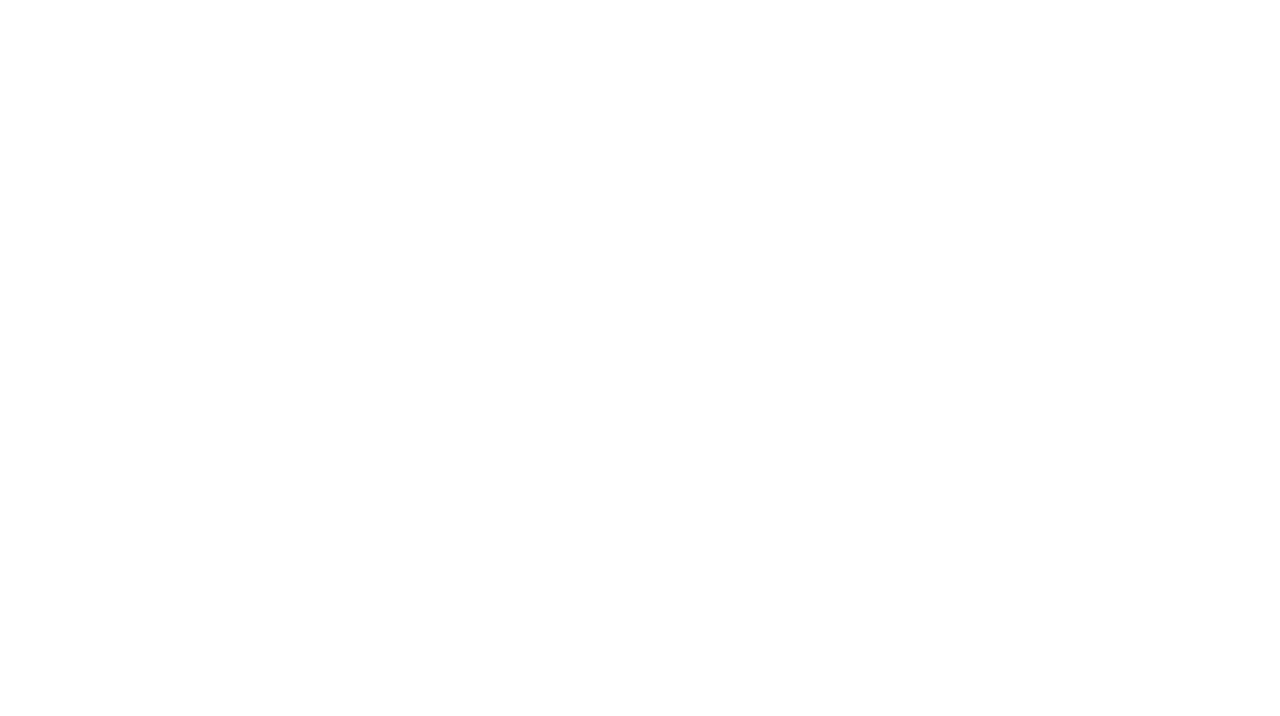
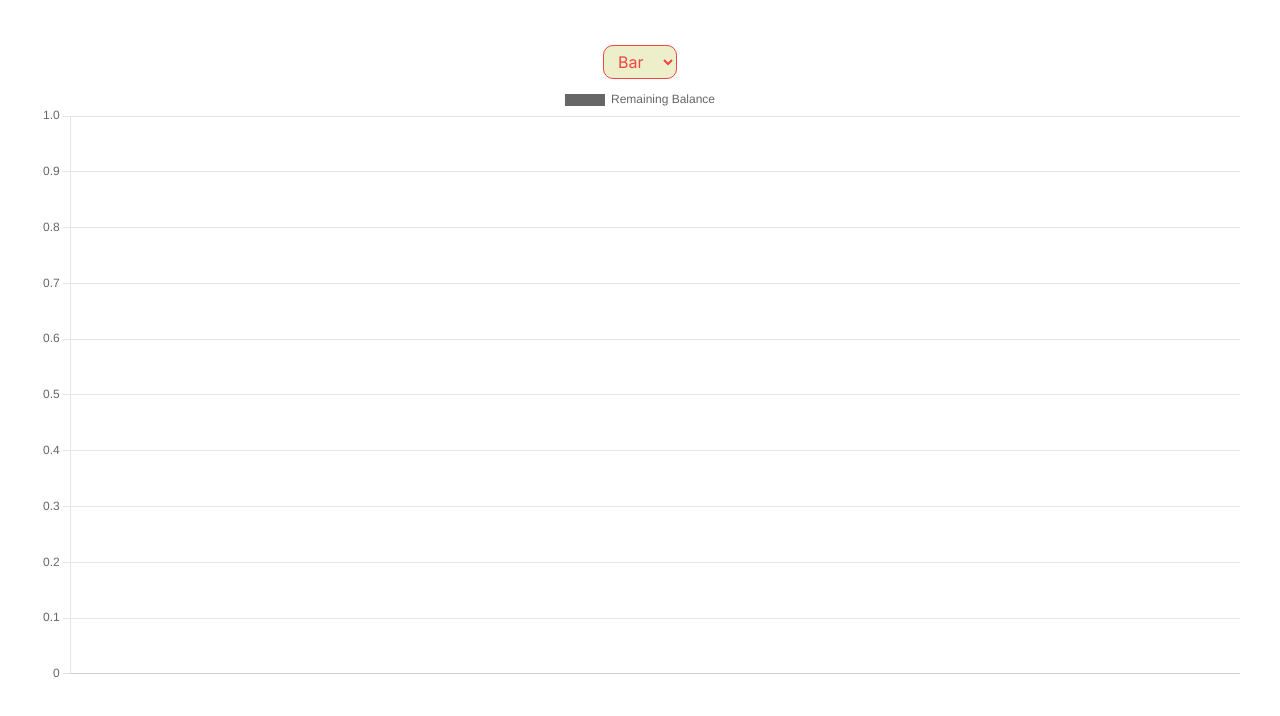
Before and after one commit to SaiDhakshin/clearDebt, a Vue app in the folder clear-debts-frontend/: page /graph in a window 1280 px wide. Before the commit this address had no page. Shown: the top 716 px of the page. Built offline with nearby package versions, Linux system fonts and the light colour scheme.

Commit message:
feat: chartjs

```diff
--- /dev/null
+++ b/clear-debts-frontend/src/components/BaseChart.vue
@@ -0,0 +1,59 @@
+<template>
+    <component :is="chartComponent" :data="chartData" ></component>
+</template>
+
+<script setup lang="ts">
+import { computed } from 'vue';
+import { Bar, Line, Pie, Doughnut} from 'vue-chartjs';
+import {
+  Chart,
+  CategoryScale,
+  LinearScale,
+  BarController,
+  BarElement,
+  Title,
+  Tooltip,
+  Legend,
+  ArcElement,
+  LineElement,
+  LineController,
+  PointElement,
+} from 'chart.js';
+
+// Register needed components globally
+Chart.register(
+  CategoryScale,
+  LinearScale,
+  BarController,
+  BarElement,
+  Title,
+  Tooltip,
+  Legend,
+  ArcElement,
+  LineElement,
+  LineController,
+  PointElement
+);
+
+const props = defineProps<{
+    chartType: 'bar' | 'line' | 'pie' | 'doughnut';
+    chartData: any;
+    chartOptions?: any;
+}>();
+
+const chartComponent = computed(() => {
+    switch(props.chartType) {
+        case 'bar':
+            return Bar;
+        case 'line':
+            return Line;
+        case 'pie':
+            return Pie;
+        case 'doughnut':
+            return Doughnut;
+        default:
+            return Bar;
+    }
+})
+
+</script>
--- a/clear-debts-frontend/src/pages/Home.vue
+++ b/clear-debts-frontend/src/pages/Home.vue
@@ -24,7 +24,7 @@ onMounted(() => {
 
         <!-- Main content -->
          <div class="space-y-4">
-            <p>Welcome to your debt dashboard! <button class="primary-button" @click="router.push('/add')">Add Debt</button></p>
+            <p>Welcome to your debt dashboard! <button class="primary button" @click="router.push('/add')">Add Debt</button><button class="secondary button" @click="router.push('/graph')">Show graph</button></p>
             <div v-if="debts.length" class="debt-card-container">
                 <DebtCard
                     v-for="debt in debts"
--- /dev/null
+++ b/clear-debts-frontend/src/pages/chartPage.vue
@@ -0,0 +1,35 @@
+<template>
+    <div>
+        <div class="dropdown-wrapper">
+            <select class="dropdown" v-model="selectedCharttype">
+                <option value="bar">Bar</option>
+                <option value="pie">Pie</option>
+                <option value="line">Line</option>
+            </select>
+        </div>
+        <BaseChart :chartType="selectedCharttype" :chartData="chartData" />
+    </div>
+</template>
+
+<script setup lang="ts">
+import BaseChart from '@/components/BaseChart.vue';
+import { createDebtBarChart, createDebtPieChart,  createDebtLineChart, } from '@/utils/chartFactory';
+import { useDebtStore } from '@/stores/debtStore';
+import { ref, computed } from 'vue';
+
+const debtStore = useDebtStore();
+const debts = computed(() => debtStore.debts);
+const selectedCharttype = ref<'bar' | 'pie' | 'line' | 'doughnut'>('bar');
+
+const chartData = computed(() => {
+    if(selectedCharttype.value === 'bar') {
+        return createDebtBarChart(debts.value);
+    } else if(selectedCharttype.value === 'pie') {
+        return createDebtPieChart(debts.value);
+    } else if(selectedCharttype.value === 'line') {
+        return createDebtLineChart(debts.value);
+    }
+
+    return createDebtBarChart(debts.value);
+})
+</script>
--- a/clear-debts-frontend/src/router/index.ts
+++ b/clear-debts-frontend/src/router/index.ts
@@ -4,7 +4,8 @@ import Home from '@/pages/Home.vue';
 const routes = [
     { path: '/', name: 'Home', component: Home, meta: { layout: 'DefaultLayout' } },
     { path: '/add', name: 'AddDebt', component: () => import('@/pages/debtForm.vue'),  meta: { layout: 'DefaultLayout' } },
-    { path: '/edit/:id', name: 'edit', component: () => import('@/pages/debtForm.vue'),  meta: { layout: 'DefaultLayout' } }
+    { path: '/edit/:id', name: 'edit', component: () => import('@/pages/debtForm.vue'),  meta: { layout: 'DefaultLayout' } },
+    { path: '/graph', name: 'graph', component: () => import('@/pages/chartPage.vue'),  meta: { layout: 'DefaultLayout' } },
 ]
 
 export default createRouter({
--- a/clear-debts-frontend/src/style.css
+++ b/clear-debts-frontend/src/style.css
@@ -40,13 +40,22 @@ button {
   color: var(--danger-color);
 }
 
-.primary-button {
-  background-color: var(--danger-color);
-  color: var(--secondary-color);
+.button {
   padding: 5px;
   border-radius: 10px;
   margin: 5px;
 }
+
+.primary {
+  background-color: var(--danger-color);
+  color: var(--secondary-color);
+}
+
+.secondary {
+  background-color: var(--secondary-color);
+  color: var(--danger-color);
+}
+
 
 input {
   all: unset;
@@ -97,6 +106,21 @@ input {
   margin: 5px;
 }
 
+.dropdown {
+  background-color: var(--secondary-color);
+  color: var(--danger-color);
+  padding: 5px 10px;
+  border-radius: 10px;
+  font-size: 1em;
+  margin: 5px;
+  cursor: pointer;
+  border: 1px solid var(--danger-color);
+}
+
+.dropdown:focus {
+  outline: 2px solid var(--danger-color);
+}
+
 @media (prefers-color-scheme: light) {
   :root {
     color: #213547;
--- /dev/null
+++ b/clear-debts-frontend/src/utils/chartFactory.ts
@@ -0,0 +1,52 @@
+import type { Debt } from '@/types/Debt';
+
+function getRandomColor() {
+    const letters = '0123456789ABCDEF';
+    let color = '#';
+    for(let i = 0; i < 6; i++) {
+        color += letters[Math.floor(Math.random() * 16)];
+    }
+    return color;
+}
+
+export function createDebtBarChart(debts: Debt[]) {
+    return {
+        labels: debts.map((debt: Debt) => debt.name),
+        datasets: [
+            {
+                label: 'Remaining Balance',
+                data: debts.map((debt: Debt) => debt.remainingBalance || debt.totalAmount),
+                backgroundColor: debts.map(() => getRandomColor()),
+            }
+        ]
+    }
+}
+
+export function createDebtPieChart(debts: Debt[]) {
+    return {
+        labels: debts.map((debt: Debt) => debt.name),
+        datasets: [
+            {
+                label: 'Debt Distribution',
+                data: debts.map((debt: Debt) => debt.remainingBalance || debts.totalAmount),
+                backgroundColor: debts.map(() => getRandomColor()),
+                borderWidth: 1
+            }
+        ]
+    }
+}
+
+export function createDebtLineChart(debts: Debt[]) {
+    return {
+        labels: debts.map((debt: Debt) => debt.name),
+        datasets: [
+            {
+                label: "Remaining balance trend",
+                data: debts.map((debt: Debt) => debt.remaningBalance || debt.totalAmount),
+                fill: false,
+                borderColor: '#42A5F5',
+                tension: 0.1
+            }
+        ]
+    }
+}
```
